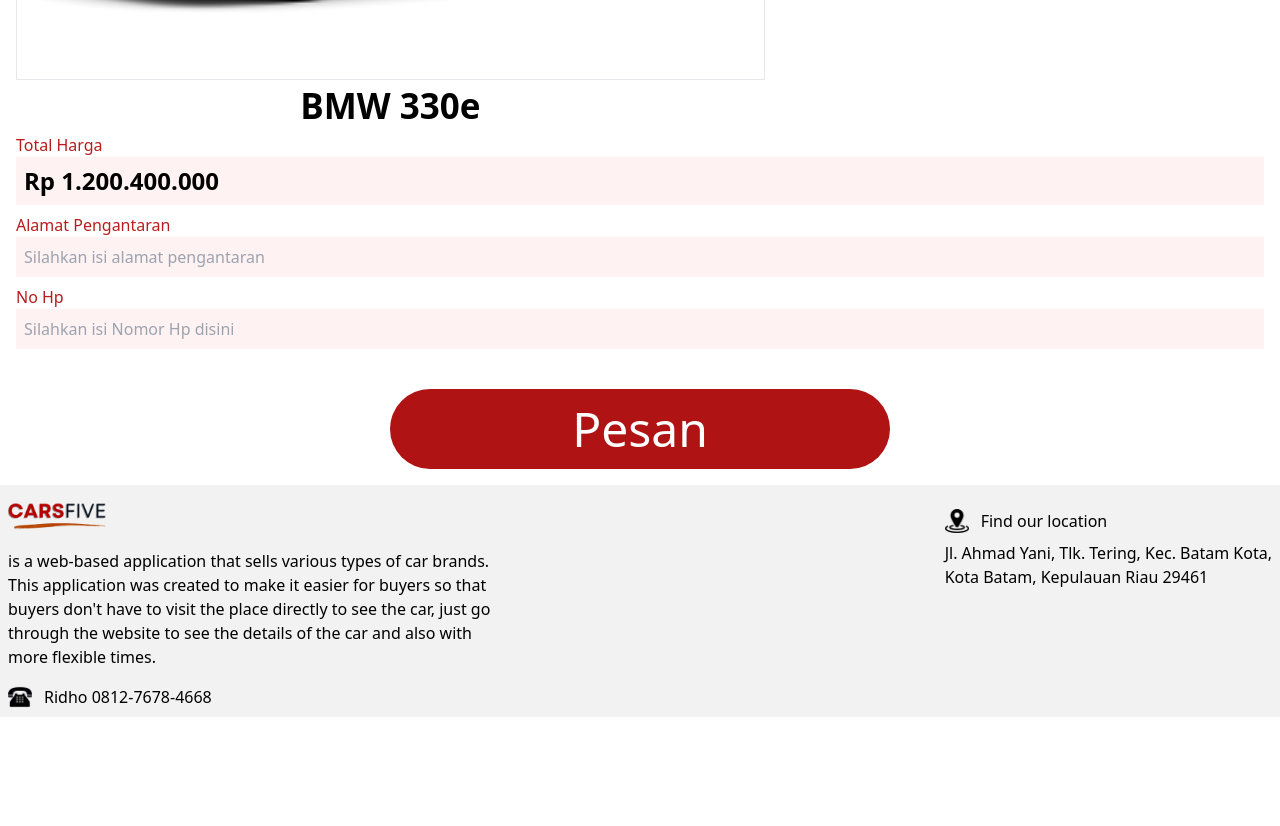
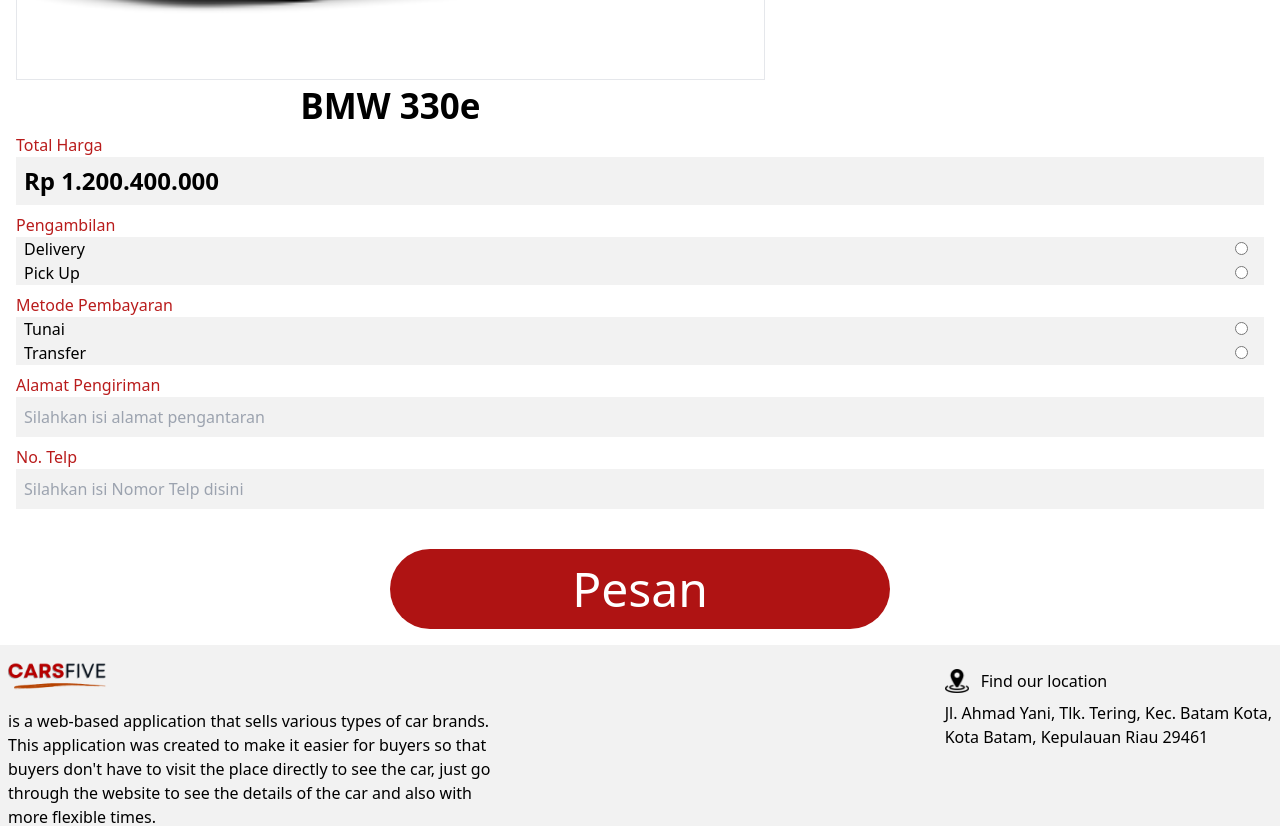
Before and after one commit to ridho-chaniago/RentCars, a React (Vite) app in the folder rentcar/: page /checkout/1 in a window 1280 px wide. Shown: the part 600-1426 px from the top of the page. Before the commit the page ends 1317 px from the top, so only its background shows below. Built offline with nearby package versions, Linux system fonts and the light colour scheme.

Commit message:
auto deploy

```diff
--- a/rentcar/src/App.jsx
+++ b/rentcar/src/App.jsx
@@ -3,6 +3,7 @@ import Home from './component/Pages/Home'
 import { BrowserRouter as Router, Route, Routes } from 'react-router-dom'
 import ProductDetail from './component/Pages/ProductDetail'
 import Checkout from './component/Pages/Checkout'
+import Resi from './component/Pages/Resi'
 
 function App() {
 
@@ -12,6 +13,7 @@ function App() {
         <Route exact path='/' Component={Home} />
         <Route path="/detail/:id" Component={ProductDetail} />
         <Route path="/checkout/:id" Component={Checkout} />
+        <Route path="/resi/:id" Component={Resi} />
 
       </Routes>
 
--- a/rentcar/src/component/Pages/Checkout.jsx
+++ b/rentcar/src/component/Pages/Checkout.jsx
@@ -1,18 +1,46 @@
-import React from 'react'
+import React, { Component, useState } from 'react'
 import Navbar from '../organisms/Navbar'
 import BtnHeader from '../organisms/BtnHeader'
-import { useLocation, useParams } from 'react-router-dom'
+import { useNavigate, useParams } from 'react-router-dom'
 import data from '../../Data/data'
 import CardDetail from '../organisms/CardDetail'
 import { TextPrice } from '../atom/Text'
 import { BtnNewSec } from '../molecules/BtnIcon'
 import Footer from '../template/Footer'
+import InpRadio from '../organisms/InpRadio'
+import InpText from '../organisms/InpText'
+import PopUp from '../template/PopUp'
 
 function Checkout() {
+    const [popUp, setPopUp] = useState(false)
     const { id } = useParams()
     const car = data()
     const detail = car.find(p => p.id == id)
-    console.log(detail)
+    const navigate = useNavigate()
+    function onClose() {
+        setPopUp(false)
+        navigate(`/resi/${id}`)
+    }
+    const price=detail.price
+    const [alamat, setAlamat] = useState("")
+    const [telp, setTelp] = useState("")
+    const [pengambilan, setPengambilan] = useState()
+    const [pembayaran, setPembayaran] = useState()
+    const handleAlamat = (e) => setAlamat(e.target.value)
+    const handleTelp = (e) => setTelp(e.target.value)
+    const handleChangePengambilan = (e) => setPengambilan(e.target.value)
+    const handleChangePembayaran = (e) => setPembayaran(e.target.value)
+    console.log(pengambilan, pembayaran)
+    const handleSubmit = (e) => {
+        console.log(e.target)
+        e.preventDefault()
+        if (alamat === "" || telp === "" || pengambilan === "" || pembayaran === "") {
+            alert("silahakn isi terlebih dahulu")
+        } else {
+            setPopUp(true)
+        }
+        console.log("ini event", e)
+    }
     return (
         <div>
             <Navbar />
@@ -20,21 +48,37 @@ function Checkout() {
             <div className='p-4'>
 
                 <CardDetail className={"border p-4"} titleBottom={detail.title} title2={detail.title2} image={detail.image} />
+                <form onSubmit={handleSubmit}>
                     <div >
                         <p className='text-red-700 font-medium'>Total Harga</p>
-                    <div className='w-full bg-red-50 p-2 mb-2'>
+                        <div className='w-full bg-[#F2F2F2] p-2 mb-2'>
                             <TextPrice>{detail.price}</TextPrice>
                         </div>
-                    <p className='text-red-700 font-medium'>Alamat Pengantaran</p>
-                    <input placeholder='Silahkan isi alamat pengantaran' className='w-full bg-red-50 p-2 mb-2' />
-                    <p className='text-red-700 font-medium'>No Hp</p>
-                    <input placeholder='Silahkan isi Nomor Hp disini' className='w-full bg-red-50 p-2 mb-2' />
+                        <InpRadio
+                            checked1={pengambilan === "Delivery"}
+                            checked2={pengambilan === "Pick Up"}
+                            onChange={handleChangePengambilan}
+                            id1={"Delivery"} id2={"Pick Up"} name="pengambilan" >Pengambilan
+                        </InpRadio>
+
+                        <InpRadio
+                            checked1={pembayaran === "Tunai"}
+                            checked2={pembayaran === "Transfer"}
+                            onChange={handleChangePembayaran}
+                            id1={"Tunai"} id2={"Transfer"} name="Pembayaran" >Metode Pembayaran
+                        </InpRadio>
+                        <InpText onChange={handleAlamat} placeholder={"Silahkan isi alamat pengantaran"}>Alamat Pengiriman</InpText>
+                        <InpText type="number" onChange={handleTelp} placeholder={"Silahkan isi Nomor Telp disini"}>No. Telp</InpText>
                     </div>
                     <div className='flex justify-center mt-8'>
-                    <BtnNewSec className={"rounded-full"}>Pesan</BtnNewSec>
+                        <BtnNewSec type="submit" className={"rounded-full"}>Pesan</BtnNewSec>
                     </div>
+                </form>
             </div>
-            <Footer/>
+            {popUp && (
+                <PopUp message={`Order Succesfully`} onClose={onClose} />
+            )}
+            <Footer />
         </div>
     )
 }
--- /dev/null
+++ b/rentcar/src/component/Pages/Resi.jsx
@@ -0,0 +1,14 @@
+import React from 'react'
+import Navbar from '../organisms/Navbar'
+import BtnHeader from '../organisms/BtnHeader'
+
+function Resi() {
+  return (
+    <>
+        <Navbar/>
+        <BtnHeader/>
+    </>
+  )
+}
+
+export default Resi
--- /dev/null
+++ b/rentcar/src/component/organisms/InpRadio.jsx
@@ -0,0 +1,35 @@
+import React from 'react'
+
+function InpRadio({ children, text1, text2, name, id1,  checked1, id2, onChange, checked2 }) {
+    return (
+        <>
+            <p className='text-red-700 font-medium'>{children}</p>
+            <div className="flex flex-col w-full bg-[#F2F2F2] px-2 mb-2">
+                <div className="flex items-center">
+                    <label
+                        htmlFor={id1}
+                        className='w-full'>{id1}</label>
+                    <input type='radio'
+                        onChange={onChange}
+                        checked={checked1}
+                        id={id1} name={name}
+                        value={id1}
+                        className='bg-[#F2F2F2] p-2 mr-2' />
+                </div>
+                <div className="flex items-center">
+                    <label
+                        htmlFor={id2}
+                        className='w-full'>{id2}</label>
+                    <input type='radio'
+                        onChange={onChange}
+                        checked={checked2}
+                        id={id2} name={name}
+                        value={id2}
+                        className='bg-[#F2F2F2] p-2 mr-2' />
+                </div>
+            </div>
+        </>
+    )
+}
+
+export default InpRadio
--- /dev/null
+++ b/rentcar/src/component/organisms/InpText.jsx
@@ -0,0 +1,12 @@
+import React from 'react'
+
+function InpText({ children, placeholder,onChange,type }) {
+    return (
+        <>
+            <p className='text-red-700 font-medium'>{children}</p>
+            <input placeholder={placeholder} type={type} onChange={onChange} className='w-full bg-[#F2F2F2] p-2 mb-2' />
+        </>
+    )
+}
+
+export default InpText
--- /dev/null
+++ b/rentcar/src/component/template/PopUp.jsx
@@ -0,0 +1,19 @@
+import React from 'react';
+
+function PopUp({ message, onClose }) {
+    return (
+        <div className="fixed inset-0 flex items-center justify-center bg-black bg-opacity-50">
+            <div className="bg-white p-6 flex flex-col justify-center rounded-lg shadow-lg">
+                <p className="text-lg font-semibold">{message}</p>
+                <button
+                    className="mt-4 p-2 bg-red-700 text-white rounded"
+                    onClick={onClose}
+                >
+                    Close
+                </button>
+            </div>
+        </div>
+    );
+}
+
+export default PopUp;
```
Lines whose indentation alone changed are shown as unchanged.
